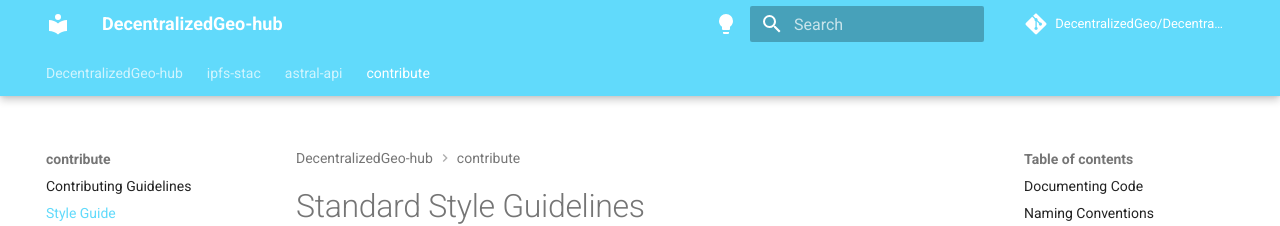
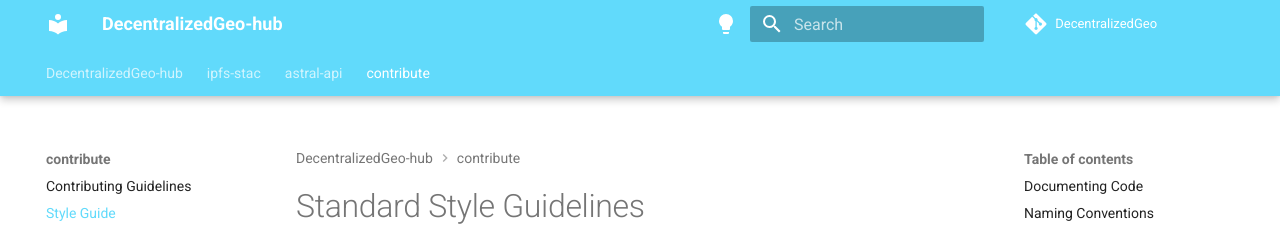
Before and after one commit to DecentralizedGeo/DecentralizedGeo-hub, an MkDocs documentation site: the page built from docs/style-guidelines.md, in a window 1280 px wide. Shown: the top 226 px of the page. Built offline with MkDocs 1.6.1 and Material for MkDocs 9.7.7, drawn with Linux system fonts in a browser that asks for light colours; comment, search, counter and statistics services are not loaded.

Commit message:
Repo reference opens to organization github page

```diff
--- a/mkdocs.yaml
+++ b/mkdocs.yaml
@@ -47,8 +47,8 @@
 extra_css:
   - stylesheets/extra.css
 
-repo_name: DecentralizedGeo/DecentralizedGeo-hub
-repo_url: https://github.com/DecentralizedGeo/DecentralizedGeo-hub
+repo_name: DecentralizedGeo
+repo_url: https://github.com/DecentralizedGeo
 plugins:
   # Material for MkDocs
   search:
```
